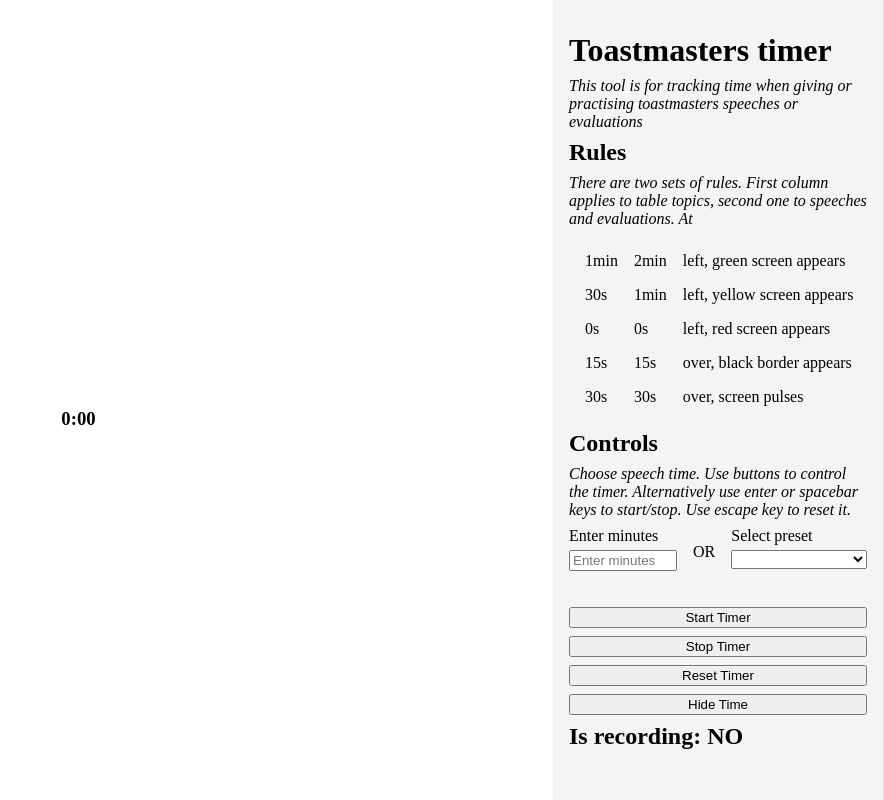
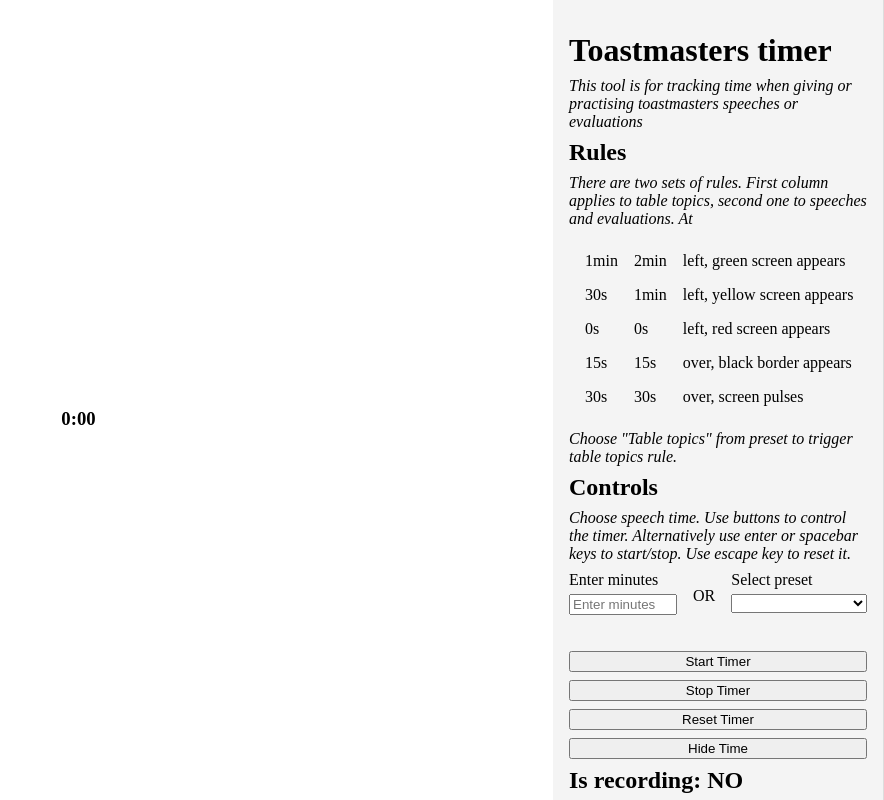
Before and after one commit to Ajuska/toastmasters-timer, an Angular app: page / in a window 1280 px wide. Shown: the whole page, without its empty margins (396-1280 px from the left). Built offline with nearby package versions, Linux system fonts and the light colour scheme.

Commit message:
Add more description for table topics rule

```diff
--- a/src/app/app.component.html
+++ b/src/app/app.component.html
@@ -65,6 +65,7 @@
         </ul>
       </div>
     </div>
+    <i>Choose "Table topics" from preset to trigger table topics rule.</i>
     <h2>Controls</h2>
     <i>
       Choose speech time. Use buttons to control the timer. Alternatively use
```
